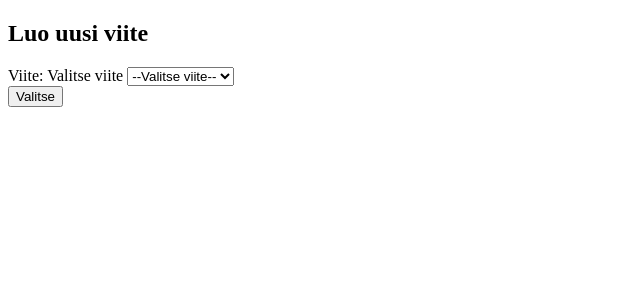
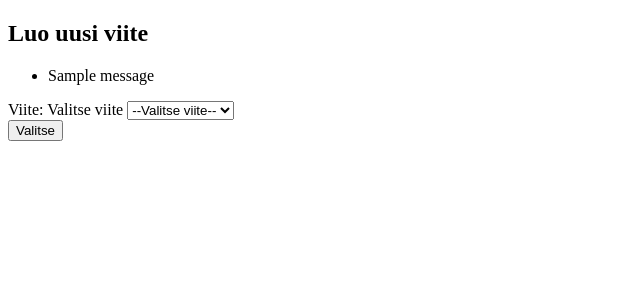
Before and after one commit to saarapasonen/pingviinit, a Flask app: page /luo-viite in a window 1280 px wide. Shown: the top 300 px of the page, without its empty margins (0-640 px from the left). Run offline with Flask 3, Linux system fonts and the light colour scheme; one stand-in notice (Sample message) is shown.

Commit message:
lisättiin flashed message jotta virheviesti näkyy sivustolla

```diff
--- a/src/templates/uusi_viite.html
+++ b/src/templates/uusi_viite.html
@@ -7,6 +7,16 @@ Luo uusi viite
 {% block body %}
 
 <h2>Luo uusi viite</h2>
+
+{% with messages = get_flashed_messages() %}
+{% if messages %}
+  <ul>
+    {% for message in messages %}
+      <li style="color: black;">{{ message }}</li>
+    {% endfor %}
+  </ul>
+{% endif %}
+{% endwith %}
 
 <form action="/luo-viite" method="post">
   <label for="content">Viite:</label>
```
